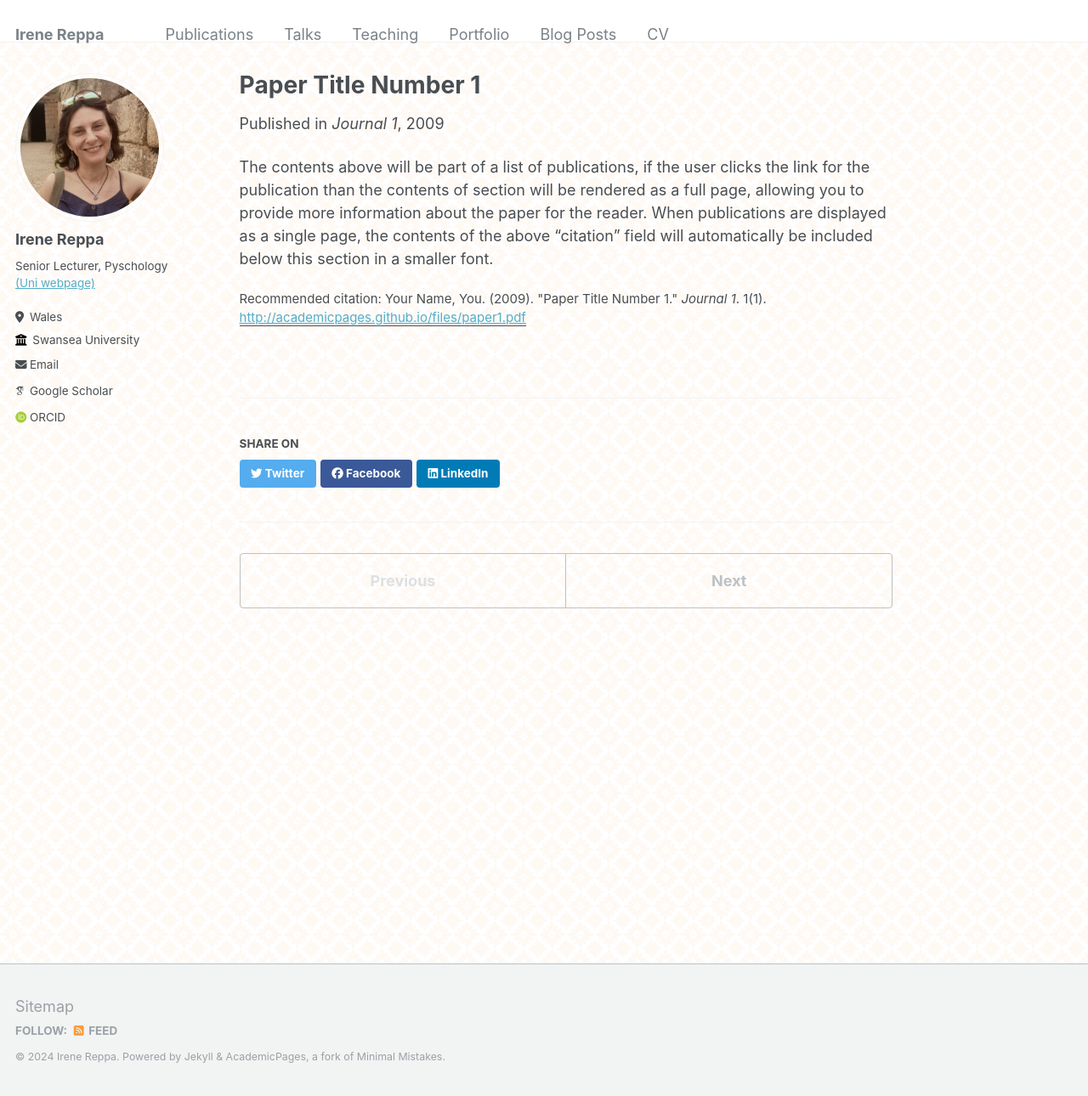
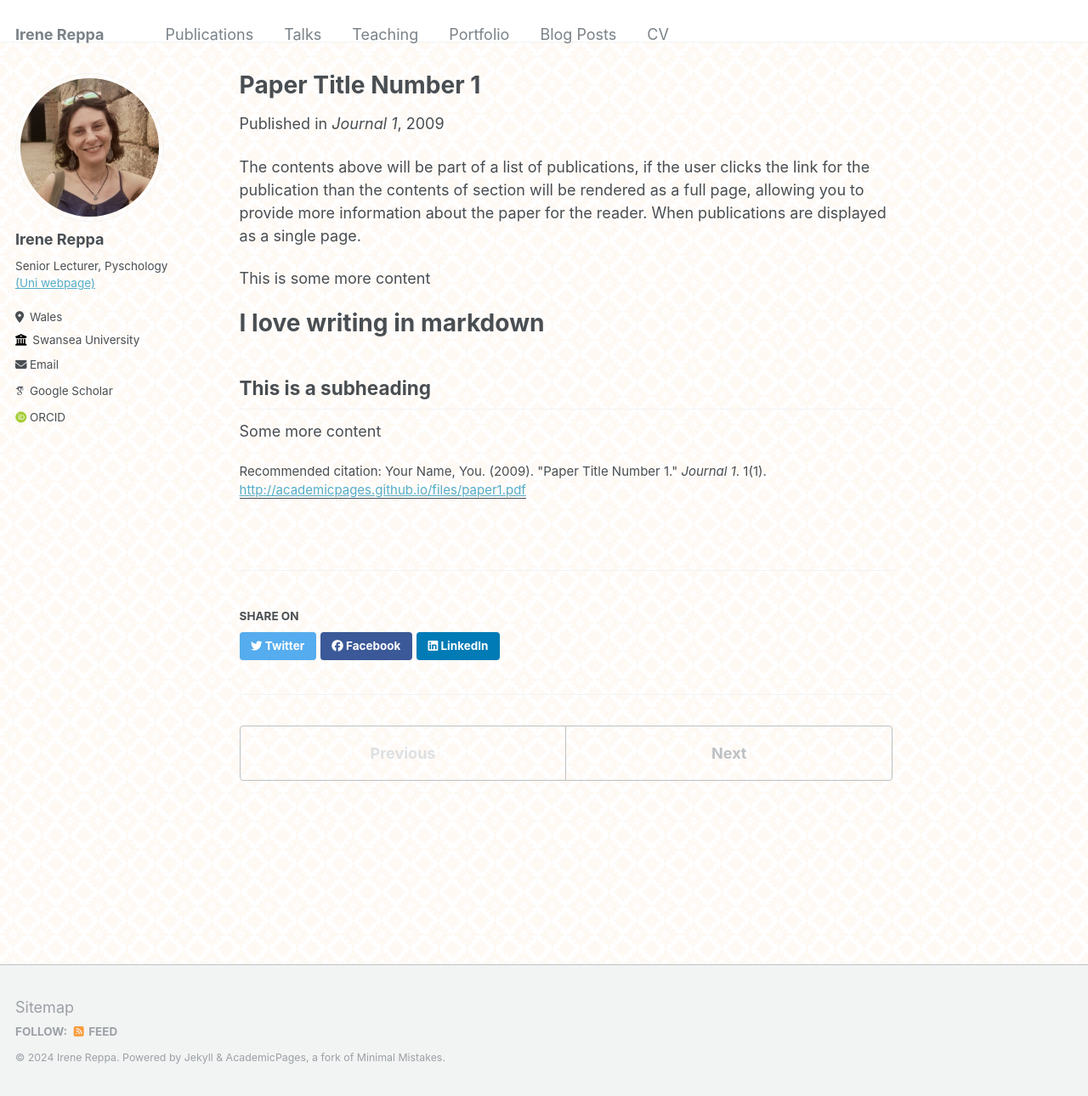
Before and after one commit to ireppa/ireppa.github.io, a Jekyll site: the page built from _publications/2009-10-01-paper-title-number-1.md, in a window 1280 px wide and 1290 px high. Shown: the whole window at 85% size. Built offline with Jekyll 4.4.1, drawn with Linux system fonts in a browser that asks for light colours; some web fonts are replaced.

Commit message:
Add some content to paper 1

```diff
--- a/_publications/2009-10-01-paper-title-number-1.md
+++ b/_publications/2009-10-01-paper-title-number-1.md
@@ -9,4 +9,12 @@ paperurl: 'http://academicpages.github.io/files/paper1.pdf'
 citation: 'Your Name, You. (2009). &quot;Paper Title Number 1.&quot; <i>Journal 1</i>. 1(1).'
 ---
 
-The contents above will be part of a list of publications, if the user clicks the link for the publication than the contents of section will be rendered as a full page, allowing you to provide more information about the paper for the reader. When publications are displayed as a single page, the contents of the above "citation" field will automatically be included below this section in a smaller font.
+The contents above will be part of a list of publications, if the user clicks the link for the publication than the contents of section will be rendered as a full page, allowing you to provide more information about the paper for the reader. When publications are displayed as a single page.
+
+This is some more content
+
+# I love writing in markdown
+
+## This is a subheading
+
+Some more content
```
